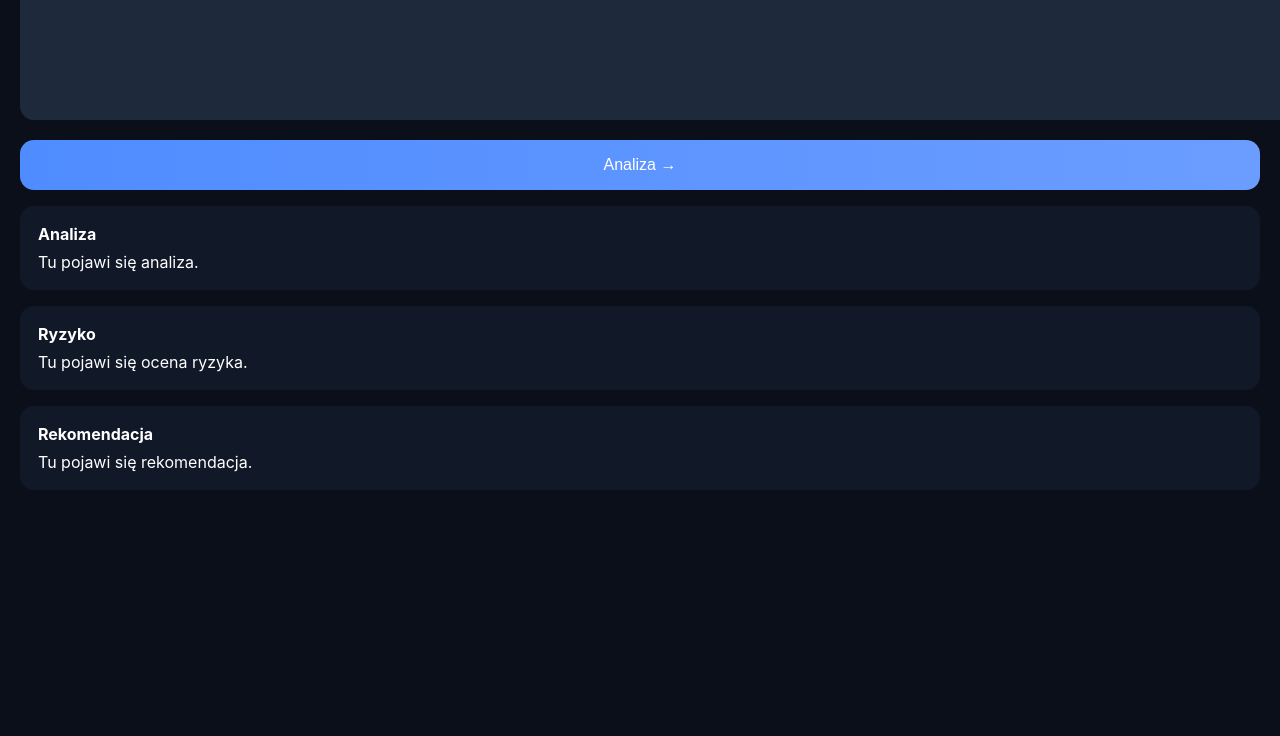
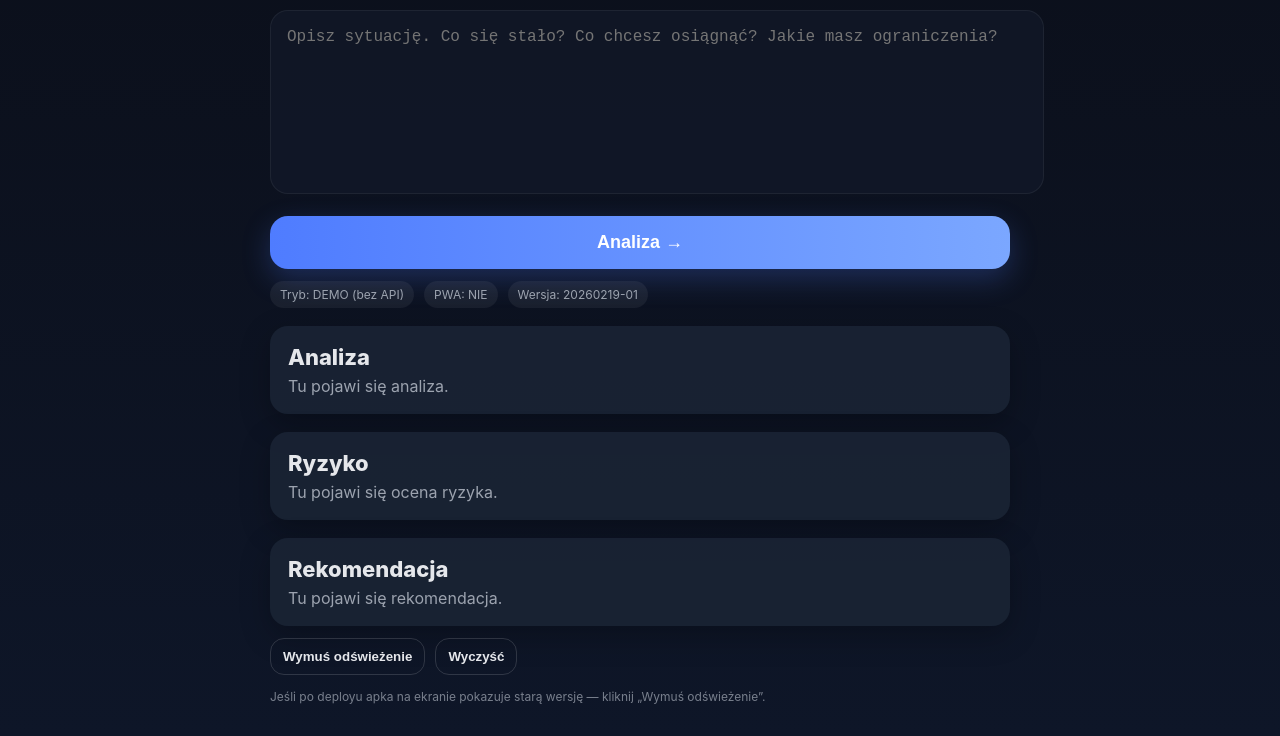
Before and after one commit to dagmarazonik1990-rgb/stan, a plain HTML site: page index.html in a window 1280 px wide. Shown: the part 122-858 px from the top of the page. Before the commit the page ends 800 px from the top, so only its background shows below. Drawn offline with Linux system fonts and the light colour scheme.

Commit message:
Update index.html

```diff
--- a/index.html
+++ b/index.html
@@ -2,115 +2,266 @@
 <html lang="pl">
 <head>
   <meta charset="UTF-8" />
-<meta name="viewport" content="width=device-width, initial-scale=1.0" />
+  <meta name="viewport" content="width=device-width, initial-scale=1.0, viewport-fit=cover" />
   <title>STAN</title>
 
+  <!-- iOS / PWA -->
+  <meta name="theme-color" content="#0B0F1A" />
+  <meta name="apple-mobile-web-app-capable" content="yes" />
+  <meta name="apple-mobile-web-app-status-bar-style" content="black-translucent" />
+  <meta name="apple-mobile-web-app-title" content="STAN" />
+
+  <!-- cache-busters: po deployu nie ma starej wersji -->
+  <meta http-equiv="Cache-Control" content="no-store, max-age=0" />
+  <meta http-equiv="Pragma" content="no-cache" />
+  <meta http-equiv="Expires" content="0" />
+
+  <link rel="manifest" href="manifest.json?v=20260219-01" />
+  <link rel="apple-touch-icon" href="icon-192.png?v=20260219-01" />
+
   <style>
+    :root{
+      --bg:#0B0F1A;
+      --surface:#111827;
+      --card:#1A2333;
+      --text:#E5E7EB;
+      --muted:#9CA3AF;
+      --accent1:#4F7CFF;
+      --accent2:#7BA7FF;
+      --danger:#FF5A5F;
+      --ok:#34D399;
+    }
+
     body{
       margin:0;
-  font-family:-apple-system,BlinkMacSystemFont;
-  background:#0B0F1A;
-  color:white;
-  padding:20px;
+      background:linear-gradient(180deg,#0B0F1A,#0E1628);
+      font-family:-apple-system,BlinkMacSystemFont,system-ui,Segoe UI,Roboto,sans-serif;
+      color:var(--text);
     }
+
+    .container{
+      max-width:740px;
+      margin:0 auto;
+      padding:24px;
+      padding-bottom:32px;
+    }
+
+    h1{ margin: 10px 0 4px; font-size:44px; letter-spacing:0.2px; }
+    .subtitle{ color:var(--muted); margin-bottom:20px; }
+
     .card{
-  background:#111827;
+      margin-top:18px;
       padding:18px;
-  border-radius:14px;
-  margin-top:16px;
+      background:rgba(26,35,51,0.92);
+      border-radius:18px;
+      box-shadow:0 10px 30px rgba(0,0,0,0.25);
     }
-button{
+
+    textarea{
       width:100%;
+      height:150px;
+      padding:16px;
+      border-radius:18px;
+      border:1px solid rgba(255,255,255,0.06);
+      background:rgba(17,24,39,0.9);
+      color:var(--text);
+      font-size:16px;
+      line-height:1.35;
+      resize:none;
+      outline:none;
+    }
+
+    .btn{
+      width:100%;
+      margin-top:18px;
       padding:16px;
       border:none;
+      border-radius:18px;
+      font-size:18px;
+      font-weight:700;
+      color:white;
+      background:linear-gradient(90deg,var(--accent1),var(--accent2));
+      box-shadow:0 10px 28px rgba(79,124,255,0.25);
+      cursor:pointer;
+      user-select:none;
+      -webkit-tap-highlight-color: transparent;
+    }
+    .btn:active{ transform: translateY(1px); }
+
+    .row{
+      display:flex;
+      gap:10px;
+      margin-top:12px;
+      flex-wrap:wrap;
+    }
+
+    .pill{
+      font-size:12px;
+      padding:6px 10px;
+      border-radius:999px;
+      background:rgba(255,255,255,0.06);
+      color:var(--muted);
+    }
+
+    .pill.ok{ color:var(--ok); border:1px solid rgba(52,211,153,0.35); }
+    .pill.bad{ color:var(--danger); border:1px solid rgba(255,90,95,0.35); }
+
+    .result-title{
+      font-weight:800;
+      font-size:22px;
+      margin:0 0 6px;
+    }
+    .muted{ color:var(--muted); white-space:pre-wrap; }
+
+    .tiny{
+      margin-top:14px;
+      font-size:12px;
+      color:rgba(156,163,175,0.75);
+    }
+
+    .linkbtn{
+      background:transparent;
+      border:1px solid rgba(255,255,255,0.14);
+      color:var(--text);
+      padding:10px 12px;
       border-radius:14px;
-  font-size:16px;
-  margin-top:16px;
-  background:linear-gradient(90deg,#4f8cff,#6b9dff);
-  color:white;
-}
-textarea{
-  width:100%;
-  padding:16px;
-  border-radius:14px;
-  border:none;
-  resize:none;
-  background:#1e293b;
-  color:white;
-  min-height:120px;
-}
-.title{
-  font-size:28px;
       font-weight:700;
-}
-.subtitle{
-  opacity:.6;
-  margin-bottom:16px;
-}
-.section-title{
-  font-weight:700;
-  margin-bottom:8px;
+      cursor:pointer;
     }
   </style>
 </head>
 
 <body>
-
-<div class="title">STAN</div>
+  <div class="container">
+    <h1>STAN</h1>
     <div class="subtitle">Agent decyzyjny AI</div>
 
-<textarea id="input" placeholder="Opisz sytuację..."></textarea>
-<button onclick="analyze()">Analiza →</button>
+    <textarea id="input" placeholder="Opisz sytuację. Co się stało? Co chcesz osiągnąć? Jakie masz ograniczenia?"></textarea>
+    <button class="btn" id="analyzeBtn">Analiza →</button>
 
-<div class="card">
-<div class="section-title">Analiza</div>
-<div id="analysis">Tu pojawi się analiza.</div>
+    <div class="row">
+      <div class="pill" id="modePill">Tryb: DEMO (bez API)</div>
+      <div class="pill" id="pwaPill">PWA: …</div>
+      <div class="pill" id="cachePill">Wersja: 20260219-01</div>
     </div>
 
     <div class="card">
-<div class="section-title">Ryzyko</div>
-<div id="risk">Tu pojawi się ocena ryzyka.</div>
+      <div class="result-title">Analiza</div>
+      <div id="analysis" class="muted">Tu pojawi się analiza.</div>
     </div>
 
     <div class="card">
-<div class="section-title">Rekomendacja</div>
-<div id="recommendation">Tu pojawi się rekomendacja.</div>
+      <div class="result-title">Ryzyko</div>
+      <div id="risk" class="muted">Tu pojawi się ocena ryzyka.</div>
+    </div>
+
+    <div class="card">
+      <div class="result-title">Rekomendacja</div>
+      <div id="recommendation" class="muted">Tu pojawi się rekomendacja.</div>
+    </div>
+
+    <div class="row">
+      <button class="linkbtn" id="hardRefreshBtn">Wymuś odświeżenie</button>
+      <button class="linkbtn" id="clearBtn">Wyczyść</button>
+    </div>
+
+    <div class="tiny">
+      Jeśli po deployu apka na ekranie pokazuje starą wersję — kliknij „Wymuś odświeżenie”.
+    </div>
   </div>
 
 <script>
-function runStanDemo(text){
-  const emotional = text.length < 120;
+/** =========
+ *  STAN DEMO (bez API) — działa zawsze (Safari + PWA)
+ *  ========= */
 
-  if(emotional){
-    return {
-      analysis: "Zatrzymajmy chaos. Widzę emocje, mało danych. To temat decyzji pod presją. Najpierw fakty, potem ruch.",
-      risk: "Ryzyko decyzji impulsywnej: średnie / wysokie.",
-      recommendation: "Odpowiedz: 1) Jakie są twarde ograniczenia (czas/pieniądze)? 2) Jakie są 2 realne opcje A/B? Potem robimy plan 7 i 30 dni."
-    };
-  } else {
-    return {
-      analysis: "Sytuacja ma strukturę. Możemy ją rozbić na cele, ograniczenia i opcje. Decyzja wymaga chłodnej sekwencji działań.",
-      risk: "Ryzyko: kontrolowane, jeśli oddzielisz emocje od faktów.",
-      recommendation: "Zrób tabelę: Opcja A / Opcja B → koszt / zysk / ryzyko. Wybierz świadomie, nie reaktywnie."
-    };
-  }
+const VERSION = "20260219-01";
+
+function isPWA() {
+  // iOS Safari standalone
+  const iosStandalone = window.navigator.standalone === true;
+  // inne przeglądarki
+  const displayModeStandalone = window.matchMedia && window.matchMedia('(display-mode: standalone)').matches;
+  return iosStandalone || displayModeStandalone;
 }
 
-function analyze(){
-  const text = document.getElementById("input").value.trim();
+function setPills() {
+  document.getElementById("pwaPill").textContent = isPWA() ? "PWA: TAK" : "PWA: NIE";
+  document.getElementById("pwaPill").className = "pill " + (isPWA() ? "ok" : "");
+  document.getElementById("modePill").textContent = "Tryb: DEMO (bez API)";
+  document.getElementById("cachePill").textContent = "Wersja: " + VERSION;
+}
 
-  if(text.length < 20){
-    alert("Napisz trochę więcej 🙂");
+function stanDemo(text) {
+  const emocje = /(boję|zła|wkurz|frustr|smutn|żal|rozbita|złość|strach|panika|bezsiln|nerw)/i.test(text);
+  const relacja = /(partner|związek|on|ona|relacja|kłótn|granice|szacunek)/i.test(text);
+  const kasa = /(pieniądz|kasa|dług|kredyt|czynsz|dochód|praca|budżet)/i.test(text);
+
+  const brakDanych = text.length < 140;
+
+  let analysis = "Dobra. Zatrzymajmy chaos na chwilę i złapmy fakty. ";
+  analysis += "Ja nie wróżę. Ja mierzę. ";
+
+  if (emocje) analysis += "Emocje są wysokie — to normalne, ale podkręca ryzyko złej decyzji. ";
+  if (relacja) analysis += "To wygląda na temat granic i równowagi w relacji (nie na jedną kłótnię). ";
+  if (kasa) analysis += "Widzę też oś bezpieczeństwa finansowego — to twardy constraint, nie 'wymówka'. ";
+  if (brakDanych) analysis += "Brakuje mi danych. I nie będę udawał, że je mam — doprecyzujemy. ";
+
+  let risk = "Ryzyko decyzji impulsywnej / błędnej interpretacji: ";
+  risk += emocje ? "wysokie (emocje wysokie, dane niepełne)." : "średnie (dane niepełne).";
+
+  let recommendation =
+    "Zanim pójdziemy dalej, odpowiedz krótko (1–2 zdania na punkt):\n" +
+    "1) Co jest celem (jeden konkretny efekt)?\n" +
+    "2) Jakie są twarde ograniczenia (czas/pieniądze/zdrowie)?\n" +
+    "3) Jakie są 2 realne opcje A/B na dziś?\n\n" +
+    "Potem zrobię Ci plan na 7 dni i 30 dni — bez lania wody. " +
+    "I jeśli będziesz uciekać w mgłę: będę miły, ale nie dam Ci się wykręcić.";
+
+  return { analysis, risk, recommendation };
+}
+
+function render(out) {
+  document.getElementById("analysis").innerText = out.analysis;
+  document.getElementById("risk").innerText = out.risk;
+  document.getElementById("recommendation").innerText = out.recommendation;
+}
+
+function analyze() {
+  const text = (document.getElementById("input").value || "").trim();
+
+  if (text.length < 15) {
+    alert("Daj mi minimum 2–3 zdania. Inaczej będę zgadywać, a nie o to chodzi.");
     return;
   }
 
-  const result = runStanDemo(text);
+  const out = stanDemo(text);
+  render(out);
+}
 
-  document.getElementById("analysis").innerText = result.analysis;
-  document.getElementById("risk").innerText = result.risk;
-  document.getElementById("recommendation").innerText = result.recommendation;
+/** =========
+ *  PWA cache killer: wymuś świeżą wersję
+ *  ========= */
+function hardRefresh() {
+  // Wersjonujemy URL żeby iOS PWA nie trzymała starego cache
+  const url = new URL(window.location.href);
+  url.searchParams.set("v", VERSION);
+  url.searchParams.set("t", String(Date.now()));
+  window.location.replace(url.toString());
 }
+
+function clearAll() {
+  document.getElementById("input").value = "";
+  document.getElementById("analysis").innerText = "Tu pojawi się analiza.";
+  document.getElementById("risk").innerText = "Tu pojawi się ocena ryzyka.";
+  document.getElementById("recommendation").innerText = "Tu pojawi się rekomendacja.";
+}
+
+document.getElementById("analyzeBtn").addEventListener("click", analyze);
+document.getElementById("hardRefreshBtn").addEventListener("click", hardRefresh);
+document.getElementById("clearBtn").addEventListener("click", clearAll);
+
+setPills();
 </script>
-
 </body>
 </html>
```
Lines whose indentation alone changed are shown as unchanged.
